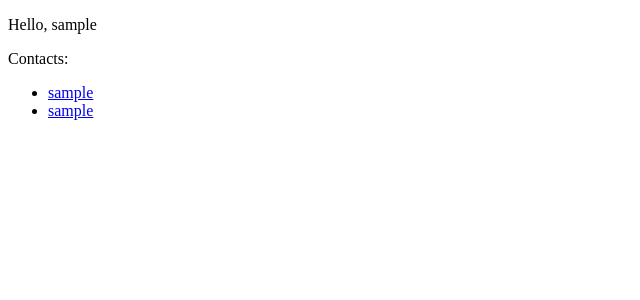
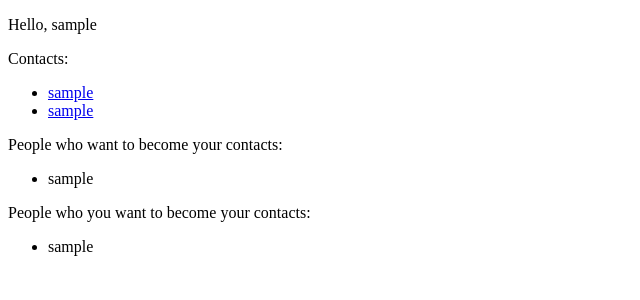
Before and after one commit to sathishpanduga/private-chat, a Django app: page /private-chat/profile/ in a window 1280 px wide. Shown: the top 300 px of the page, without its empty margins (0-640 px from the left). Run offline with Django 3.2, Linux system fonts and the light colour scheme; a user stored in the database is signed in; tables that the repository leaves empty hold one stand-in row (values such as "Sample post").

Commit message:
add list of contact requests

```diff
--- a/private_chat/templates/private_chat/profile.html
+++ b/private_chat/templates/private_chat/profile.html
@@ -7,4 +7,16 @@
             <li><a href="{% url 'private-chat:chat' contact.get_username %}">{{ contact.get_username }}</a></li>
         {% endfor %}
     </ul>
+    <p>People who want to become your contacts:</p>
+    <ul>
+        {% for contact in chatuser.contact_accepter.all %}
+            <li>{{ contact.requester.get_username }}</li>
+        {% endfor %}
+    </ul>
+    <p>People who you want to become your contacts:</p>
+    <ul>
+        {% for contact in chatuser.contact_requester.all %}
+            <li>{{ contact.accepter.get_username }}</li>
+        {% endfor %}
+    </ul>
 {% endblock %}
```
